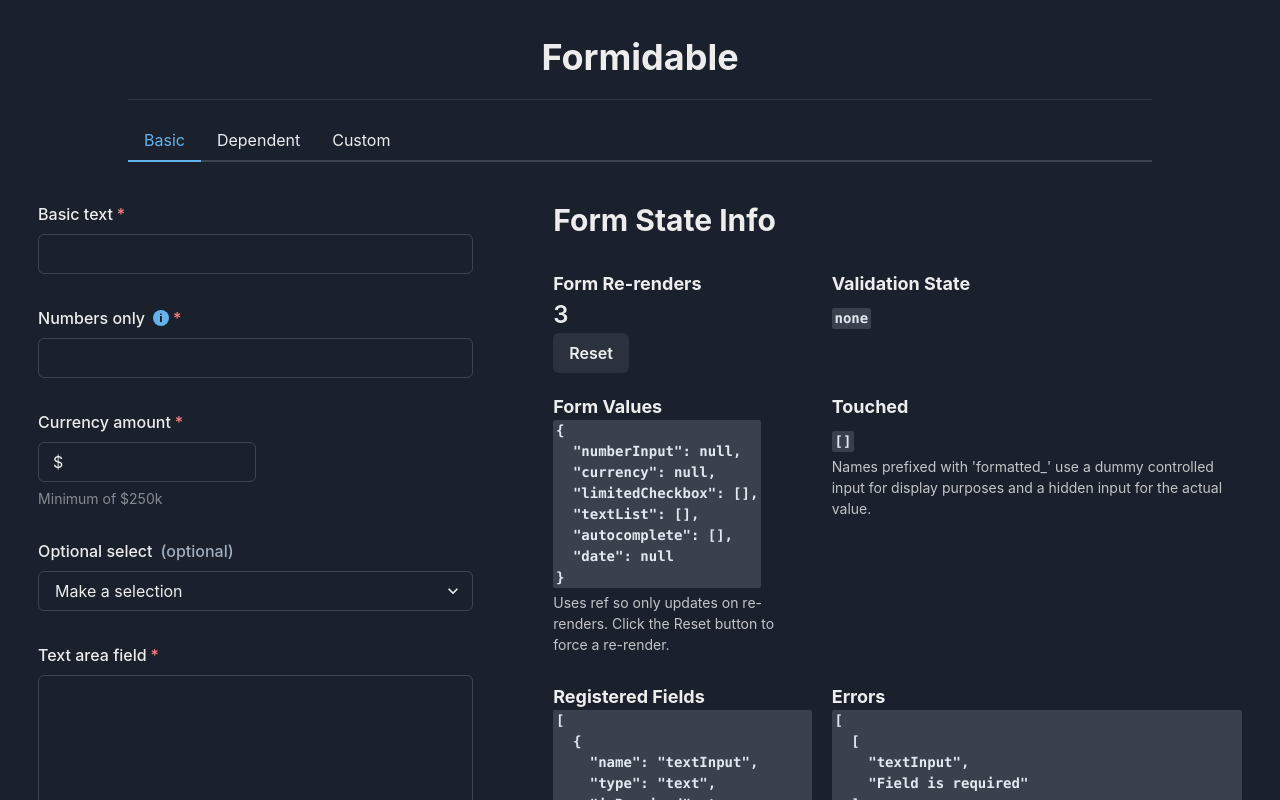
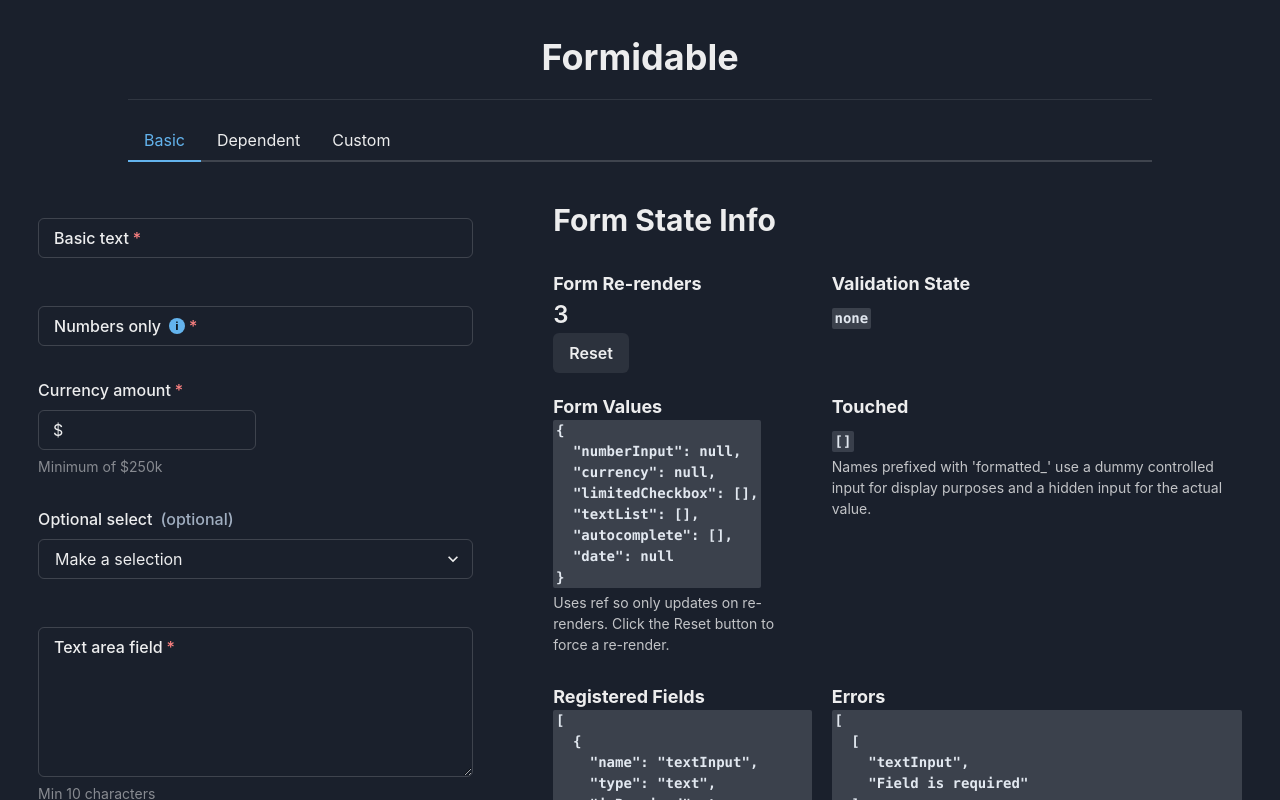
Before and after one commit to mattwells19/formidable, a Next.js app: page / in a window 1280 px wide. Shown: the top 800 px of the page. Built offline with nearby package versions, Linux system fonts and the light colour scheme.

Commit message:
Add floating label support

```diff
--- a/form/Field.tsx
+++ b/form/Field.tsx
@@ -10,6 +10,7 @@ import {
   Tooltip,
   Icon,
   Text,
+  Box,
 } from "@chakra-ui/react";
 import { useFormField } from "./contexts/FormContext";
 
@@ -31,6 +32,7 @@ import {
   SelectField,
   AutocompleteField,
 } from "./components";
+import useFloatingLabel from "./hooks/useFloatingLabel";
 
 function FieldComponent(props: FieldSpecificProps): ReactElement | null {
   switch (props.type) {
@@ -108,6 +110,7 @@ const Field = memo(function Field({
   ...rest
 }: FieldComponentProps): ReactElement {
   console.log("render", name);
+  const floating = useFloatingLabel(rest.type);
 
   useEffect(() => {
     if (!registerField) {
@@ -160,12 +163,15 @@ const Field = memo(function Field({
       isDisabled={isDisabled}
       isInvalid={Boolean(error && isTouched)}
       {...formControlProps}
+      {...floating.formControlProps}
     >
+      <Box position="relative">
         <FormLabel
           display="flex"
           alignItems="center"
           optionalIndicator={isOptional ? <OptionalIndicator /> : undefined}
           {...labelProps}
+          {...floating.labelProps}
         >
           {label}
           {tooltipText ? (
@@ -187,6 +193,7 @@ const Field = memo(function Field({
           ) : null}
         </FormLabel>
         <FieldComponent name={name} {...rest} />
+      </Box>
       {/* eslint-disable-next-line no-nested-ternary */}
       {error && isTouched ? (
         <FormErrorMessage>{error}</FormErrorMessage>
--- a/form/components/TextListField.tsx
+++ b/form/components/TextListField.tsx
@@ -68,13 +68,16 @@ export default function TextListField({
           as="button"
           onClick={onOpen}
           onFocus={onOpen}
-          alignItems="center"
-          paddingY="1"
-          paddingX="1.5"
-          display="flex"
-          gap="1"
           title={`Edit ${inputValueRef.current}`.trim()}
           name={`formatted_${name}`}
+          display="flex"
+          alignItems="center"
+          flexWrap="wrap"
+          gap="1"
+          paddingX="2.5"
+          paddingY="1"
+          height="auto"
+          minHeight="10"
         >
           {listValues.map((v) => (
             <Tag key={v}>{v}</Tag>
--- /dev/null
+++ b/form/hooks/useFloatingLabel.ts
@@ -0,0 +1,48 @@
+import { useBoolean, FormLabelProps, FormControlProps } from "@chakra-ui/react";
+import type { FocusEvent } from "react";
+import { FieldType } from "../types";
+
+interface UseFloatingLabelResult {
+  labelProps: FormLabelProps;
+  formControlProps: FormControlProps;
+}
+
+export default function useFloatingLabel(
+  type: FieldType
+): UseFloatingLabelResult {
+  const [float, { on, off }] = useBoolean();
+
+  if (type !== "text" && type !== "number" && type !== "textarea") {
+    return {
+      labelProps: {},
+      formControlProps: {},
+    };
+  }
+
+  const handleFocus = (e: FocusEvent<HTMLInputElement>) => {
+    if (!float) {
+      on();
+    }
+  };
+
+  const handleBlur = (e: FocusEvent<HTMLInputElement>) => {
+    if (float && e.target.value.length === 0) {
+      off();
+    }
+  };
+
+  return {
+    formControlProps: {
+      onBlur: handleBlur,
+      onFocus: handleFocus,
+      // padding on top to make room for label
+      paddingTop: "4",
+    },
+    labelProps: {
+      position: "absolute",
+      transform: float ? "translate(-1rem, -2.5rem)" : undefined,
+      top: "2",
+      left: "4",
+    },
+  };
+}
```
Lines whose indentation alone changed are shown as unchanged.
